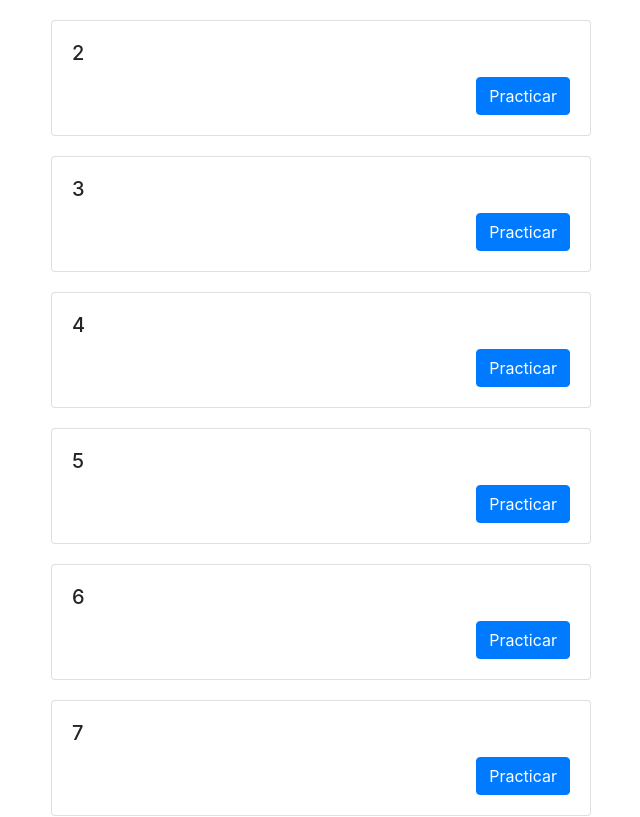
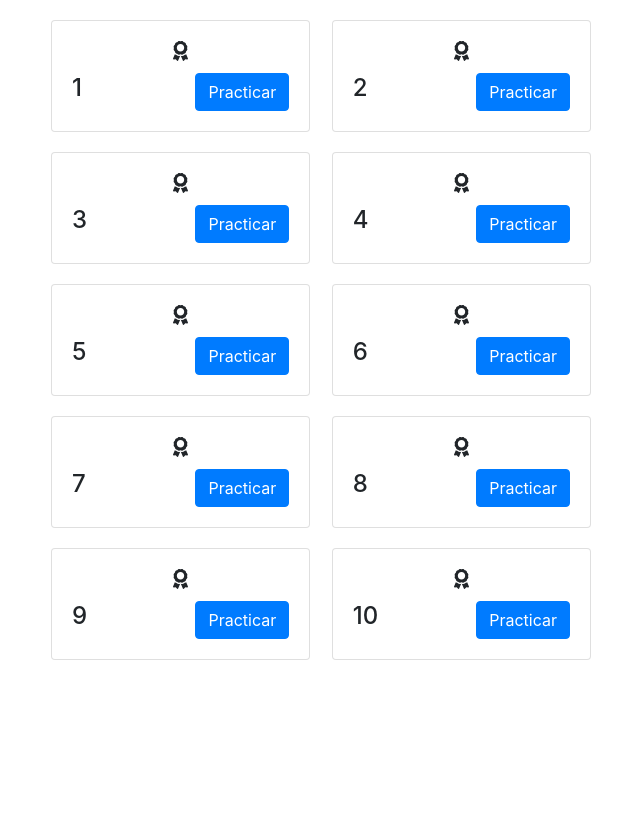
Before and after one commit to leftdevel/operations, a React (Vite) app: page /scores in a window 1280 px wide. Shown: the top 817 px of the page, without its empty margins (319-959 px from the left). Built offline with nearby package versions, Linux system fonts and the light colour scheme.

Commit message:
Using react icon award

```diff
--- a/src/components/ScoreBoard.jsx
+++ b/src/components/ScoreBoard.jsx
@@ -27,7 +27,7 @@ function ScoreBoard() {
     <Row className="scoreBoard justify-content-md-center">
       <Col xs lg="6">
         <div className="scoreProgressGroup">
-          {[2, 3, 4, 5, 6, 7, 8, 9, 10].map((baseNumber) => (
+          {[1, 2, 3, 4, 5, 6, 7, 8, 9, 10].map((baseNumber) => (
             <ScoreProgress
               key={baseNumber}
               baseNumber={baseNumber}
--- a/src/components/ScoreProgress.jsx
+++ b/src/components/ScoreProgress.jsx
@@ -2,51 +2,44 @@ import React, { useEffect, useMemo } from "react";
 import PropTypes from "prop-types";
 import Card from "react-bootstrap/Card";
 import Button from "react-bootstrap/Button";
+import { FontAwesomeIcon as Icon } from "@fortawesome/react-fontawesome";
+import { faAward } from "@fortawesome/free-solid-svg-icons";
 import ScoreModel from "../models/Score";
 import Score from "./Score";
+import validateScores from "../helpers/validateScores";
 
 const DISPLAY_SCORES = 3;
 
+const filterScores = (scores) => {
+  return scores
+    .sort((a, b) => {
+      return a.date - b.date;
+    })
+    .slice(DISPLAY_SCORES);
+};
+
 function ScoreProgress({ baseNumber, scores, onPracticeClick }) {
-  const filteredScores = useMemo(() => {
-    return scores
-      .sort((a, b) => {
-        return a.date - b.date;
-      })
-      .slice(DISPLAY_SCORES);
-  }, [scores]);
-
-  useEffect(() => {
-    // validate that scores are all of the same operations / category and same baseNumber. E.g, multiplication scores
-    // cannot be mixed with division ones. The upper components should take care of doing the right filtering.
-    const operations = [];
-
-    scores.forEach((score) => {
-      if (operations.indexOf(score.operation) === -1) {
-        operations.push(score.operation);
-      }
-
-      if (score.baseNumber !== baseNumber) {
-        throw new Error(`Scores must be of the same base number. Got '${score.baseNumber}'`);
-      }
-    });
-
-    if (operations.length > 1) {
-      throw new Error(`Scores must be of the same operation. Got '${operations.join(", ")}'`);
-    }
-  }, [scores, baseNumber]);
+  // filter by date DESC, and grab the latest ones.
+  const filteredScores = useMemo(() => filterScores(scores), [scores]);
+  // validate that scores belong to the base number and that are of the same operation.
+  useEffect(() => validateScores(baseNumber, scores), [baseNumber, scores]);
 
   return (
     <Card className="scoreProgress">
       <Card.Body>
-        <Card.Title>{baseNumber}</Card.Title>
+        <Card.Title>
+          <Icon icon={faAward} />
+        </Card.Title>
         <div className="scoreList">
           {filteredScores.map((score) => (
             <Score key={score.id} score={score} />
           ))}
         </div>
         <div className="action">
-          <Button variant="primary" onClick={onPracticeClick}>Practicar</Button>
+          <h4>{baseNumber}</h4>
+          <Button variant="primary" onClick={onPracticeClick}>
+            Practicar
+          </Button>
         </div>
       </Card.Body>
     </Card>
--- /dev/null
+++ b/src/helpers/validateScores.js
@@ -0,0 +1,21 @@
+function validateScores(baseNumber, scores) {
+  // validate that scores are all of the same operations / category and same baseNumber. E.g, multiplication scores
+  // cannot be mixed with division ones. The upper components should take care of doing the right filtering.
+  const operations = [];
+
+  scores.forEach((score) => {
+    if (operations.indexOf(score.operation) === -1) {
+      operations.push(score.operation);
+    }
+
+    if (score.baseNumber !== baseNumber) {
+      throw new Error(`Scores must be of the same base number. Got '${score.baseNumber}'`);
+    }
+  });
+
+  if (operations.length > 1) {
+    throw new Error(`Scores must be of the same operation. Got '${operations.join(", ")}'`);
+  }
+}
+
+export default validateScores;
--- a/src/styles/styles.less
+++ b/src/styles/styles.less
@@ -43,19 +43,32 @@
 .scoreBoard {
   .scoreProgressGroup {
     display: flex;
-    flex-direction: column;
+    // flex-direction: column;
+
+    // @todo use these with media queries
+    flex-direction: row;
+    flex-wrap: wrap;
+    justify-content: space-between;
   }
 
   .scoreProgress {
-    width: 100%;
+    flex-basis: 48%;
     margin-top: 20px;
 
-    &:last-child {
-      margin-bottom: 20px;
+    // should only apply for mobile
+    // &:last-child {
+    //   margin-bottom: 20px;
+    // }
+
+    .card-title {
+      display: flex;
+      justify-content: center;
     }
 
     .action {
-      text-align: right;
+      display: flex;
+      justify-content: space-between;
+      align-items: center;
     }
 
     .hero {
```
